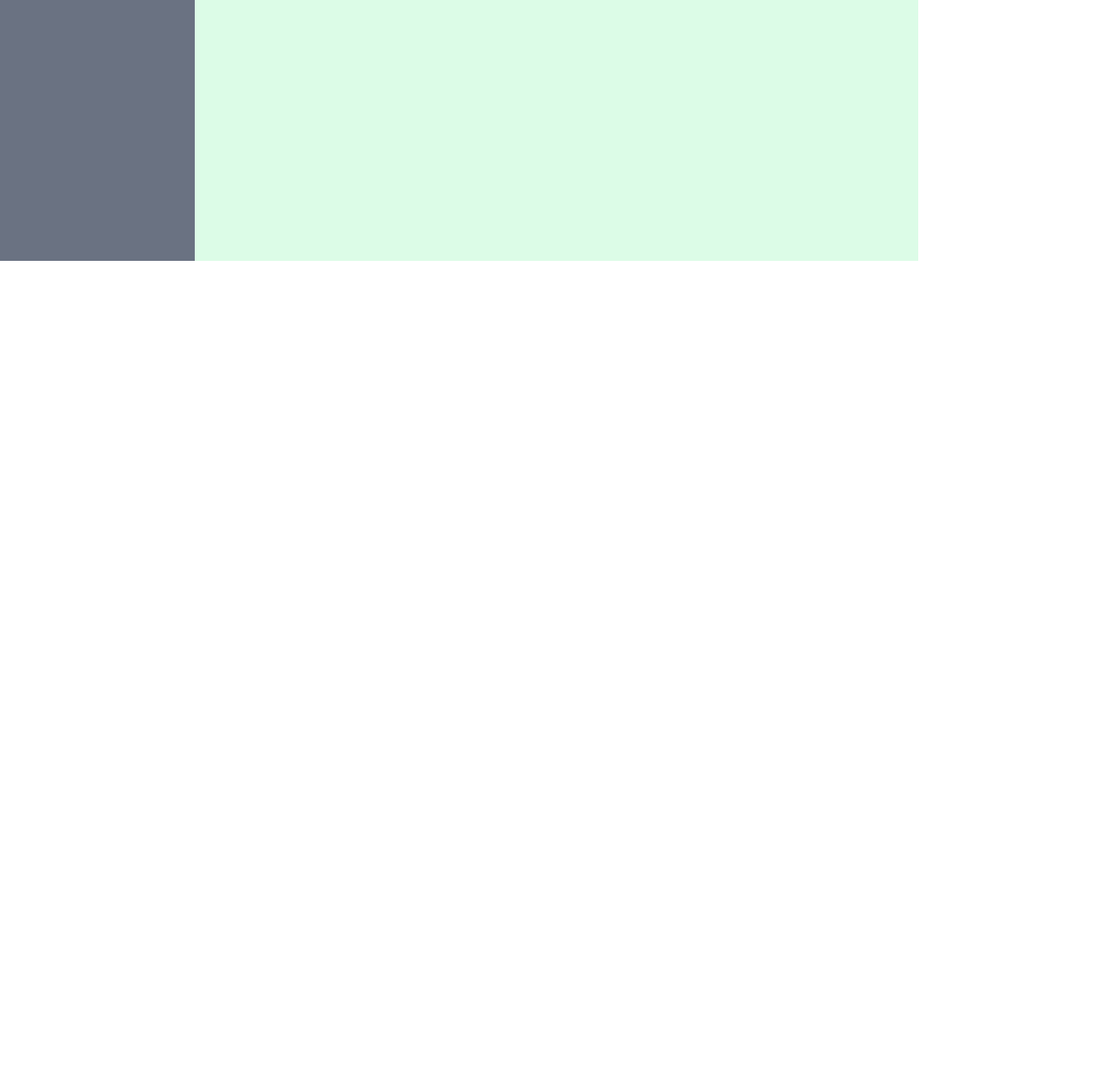
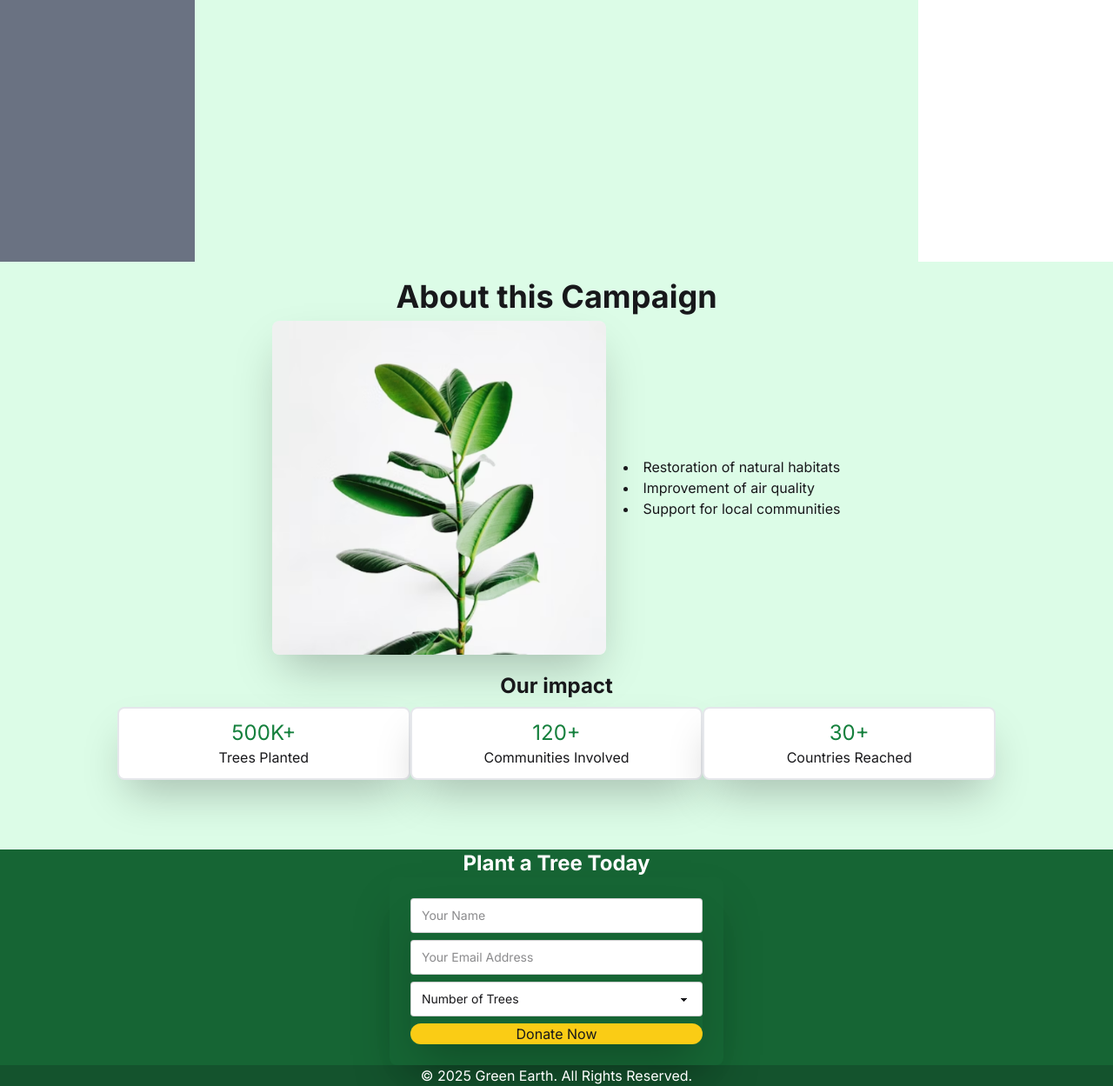
Before and after one commit to harunhira69/green-earth-system, a plain HTML site: page index.html in a window 1280 px wide. Shown: the part 855-2104 px from the top of the page at 87% size. Before the commit the page ends 1155 px from the top, so only its background shows below. Drawn offline with nearby package versions, Linux system fonts and the light colour scheme; no server answers.

Commit message:
added readme file and responsive for mobile device

```diff
--- a/index.html
+++ b/index.html
@@ -8,6 +8,15 @@
     <!-- Daisy ui + tailwind -->
     <link href="https://cdn.jsdelivr.net/npm/daisyui@5" rel="stylesheet" type="text/css" />
     <script src="https://cdn.jsdelivr.net/npm/@tailwindcss/browser@4"></script>
+    <!-- google font -->
+     <link rel="preconnect" href="https://fonts.googleapis.com">
+<link rel="preconnect" href="https://fonts.gstatic.com" crossorigin>
+<link href="https://fonts.googleapis.com/css2?family=Inter:ital,opsz,wght@0,14..32,100..900;1,14..32,100..900&display=swap" rel="stylesheet">
+<style>
+*{
+    font-family: "Inter", sans-serif;
+}
+</style>
 
 </head>
 
@@ -71,6 +80,12 @@
 
             </div>
 
+  <div id="loading" class="flex justify-center items-center ">
+    <span class="loading loading-spinner loading-lg text-green-600"></span>
+  </div>
+
+
+
             <div id="category-container" class=" col-span-1 md:col-span-3 grid grid-cols-1 md:grid-cols-3 gap-6 md:order-none order-2">
 
 
@@ -84,9 +99,14 @@
             </div>
 
         </section>
-        <!-- <section class="md:flex items-center gap-8 md:w-6/12 mx-auto mt-10">
-            <div class="right rounded-lg">
-                <img class="w-[150px] md:max-w-[500px]" src="./assets/about.png" alt="">
+<div class=" w-11/12 mx-auto mt-5 ">
+    <div class="text-center text-4xl font-bold mb-2">
+              <h1>About this Campaign</h1>
+    </div>
+ <div class="flex md:flex-row flex-col items-center justify-center gap-5">
+       <div>
+
+        <img class="max-w-sm rounded-lg shadow-2xl" src="./assets/about.png" alt="">
     </div>
     <div>
         <li>Restoration of natural habitats
@@ -95,7 +115,63 @@
         <li>Improvement of air quality</li>
         <li>Support for local communities</li>
     </div>
-        </section> -->
+ </div>
+
+</div>
+<!-- our impact -->
+
+<div class="px-[135px]" >
+    <h1 class="text-2xl font-bold text-center mb-2 mt-5">Our impact</h1>
+  <div class="flex md:flex-row flex-col justify-between">
+      <div class="border-2 border-gray-200 bg-white w-full p-3 text-center max-w-sm rounded-lg shadow-2xl">
+        <h3 class="text-[#15803d] text-2xl">500K+</h3>
+        <p>Trees Planted</p>
+    </div>
+    <div class="border-2 border-gray-200 bg-white w-full p-3 text-center max-w-sm rounded-lg shadow-2xl">
+        <h3 class="text-[#15803d] text-2xl">120+</h3>
+        <p>Communities Involved</p>
+    </div>
+    <div class="border-2 border-gray-200 bg-white w-full p-3 text-center max-w-sm rounded-lg shadow-2xl">
+        <h3 class="text-[#15803d] text-2xl">30+</h3>
+        <p>Countries Reached</p>
+    </div>
+  </div>
+</div>
+
+<!-- plant a tree today -->
+
+<div class="items-center mt-20 bg-[#166534]">
+     <h3 class="text-2xl text-white font-bold text-center">Plant a Tree Today</h3>
+     <div class=" flex justify-center items-center">
+
+
+
+   <div class="w-full max-w-sm bg-[#166534] rounded-lg shadow-2xl p-6">
+     <div class="max-w-sm rounded-lg shadow-2xl space-y-2">
+        <input type="text" placeholder="Your Name" class="input w-full" />
+          <input type="email" placeholder="Your Email Address" class="input w-full" />
+          <div class="form-control  w-full">
+
+   <select class="select select-bordered w-full">
+    <option disabled selected>Number of Trees</option>
+    <option>Fruit tree</option>
+    <option>Bamboo</option>
+    <option>Flower</option>
+
+  </select>
+</div>
+<button class="bg-[#facc15] rounded-full w-full">Donate Now</button>
+
+
+    </div>
+   </div>
+
+ </div>
+</div>
+<footer class="bg-[#14532D] shadow-2xl ">
+    <p class="text-center text-white">© 2025 Green Earth. All Rights Reserved.</p>
+</footer>
+
 
     </main>
       <!-- <div class="bg-[#cff0dc] flex justify-center gap-20 mt-10 overflow-hidden">
@@ -126,7 +202,7 @@
   </div>
     <div class="modal-action">
       <form method="dialog">
-        <!-- if there is a button in form, it will close the modal -->
+
         <button class="btn">Close</button>
       </form>
     </div>
--- a/script.js
+++ b/script.js
@@ -7,6 +7,19 @@ const cardDetails = document.getElementById('card_details_modal');
 const loadingDiv = document.getElementById('loading')
 let cart = [];
 let allPlants =[]
+const isLoading =(spinner)=>{
+   if(spinner){
+     loadingDiv.style.display="block"
+    categoryContainer.innerHTML='';
+   }
+   else{
+    loadingDiv.style.display = "none"
+   }
+
+}
+isLoading(true)
+
+
 
 
 cartFather.addEventListener('click',(e)=>{
@@ -68,7 +81,7 @@ const showCart = (cart)=>{
        const total = cart.reduce((sum,item)=>sum+item.price,0);
     cartContainer.innerHTML+=`<div>
                                   <span>Total:</span>
-                                  <span class="text-green-400">${total.toFixed(2)}</span>
+                                  <span class="text-green-400">💵${total.toFixed(2)}</span>
                                   <div>
     `
 
@@ -86,13 +99,24 @@ const deleteCart =(id)=>{
 
 
 const url = ('https://openapi.programming-hero.com/api/plants')
+
+
 fetch(url)
 .then(res=>res.json())
 .then(data=>{
     allPlants=data.plants;
     displayTree(allPlants)
 
+
+}
+
+)
+.finally(()=>{
+    isLoading(false)
 })
+
+
+
 
 const displayTree=(treeArray)=>{
     categoryContainer.innerHTML="";
@@ -101,15 +125,15 @@ treeArray.forEach(tr=>{
     console.log(tr)
     categoryContainer.innerHTML+=`
 
-<div id="${tr.id}" class="border-2 border-gray-500 rounded-xl p-3  shadow-sm ">
+<div id="${tr.id}" class="bg-white  rounded-2xl p-3  shadow-sm ">
                <img class="rounded-lg  w-full h-40 object-cover" src="${tr.image}" alt="">
-                <h1 class="font-bold text-2xl">${tr.category}</h1>
+                <h1 class="font-bold text-2xl cursor-pointer">${tr.category}</h1>
                 <p class="text-xl text-justify">${tr.description}</p>
                 <div class="flex justify-between items-center">
                     <button class="rounded-full p-2 border-2 border-gray-200  mt-3 bg-white text-[#15803D]">${tr.name}</button>
                     <p class="price-money text-xl font-bold  text-[#15803D] ">$${tr.price}</p>
                 </div>
-                <button id="" class="cart-button bg-[#15803D] rounded-full p-3 text-center w-full mt-5">Add to Cart</button>
+                <button id="" class="cursor-pointer cart-button bg-[#15803D] text-white rounded-full p-3 text-center w-full mt-5">Add to Cart</button>
                 </div>
 
 
@@ -125,6 +149,7 @@ const handleModal=(e)=>{
     const id = e.target.parentNode.id;
     // console.log(id)
 
+
     fetch(`https://openapi.programming-hero.com/api/plant/${id}`)
     .then(res=>res.json())
     .then(data=>{
@@ -133,6 +158,8 @@ const handleModal=(e)=>{
     .catch(error=>{
         console.log(error)
     })
+
+
 
 }
 const showModalDescription=(plants)=>{
@@ -157,6 +184,7 @@ categoryContainer.addEventListener('click',(e)=>{
     }
 })
 const buttonLeft = async()=>{
+    // isLoading(true)
     try{
         const  res = await fetch('https://openapi.programming-hero.com/api/categories')
         const data = await res.json()
@@ -166,6 +194,11 @@ const buttonLeft = async()=>{
        console.log('error fetching')
 
     }
+    // finally{
+    //     isLoading(false)
+    // }
+
+
 
 }
 const displayButton=(button)=>{
```
Also changed, not shown: 1 other file. Lines whose indentation alone changed are shown as unchanged.
